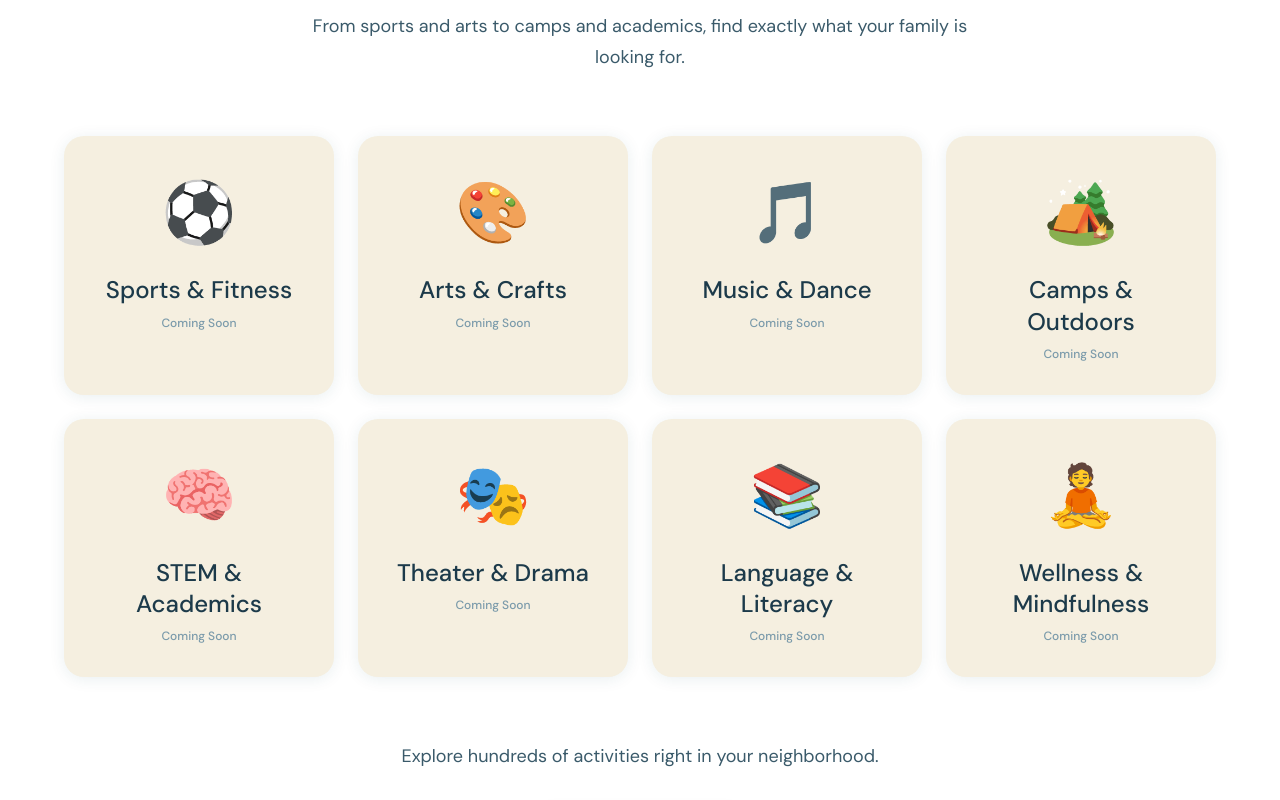
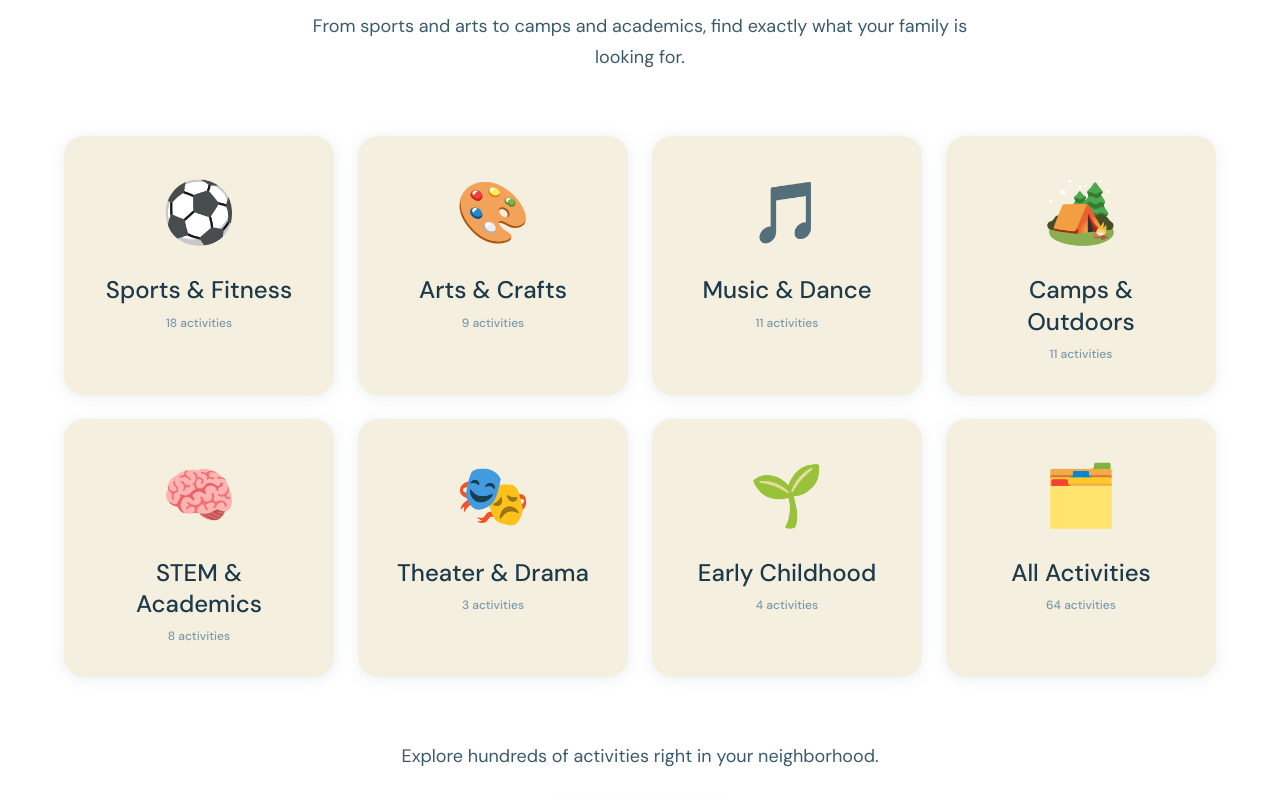
Before and after one commit to thelittlesound/littlesound-landing, a Next.js app: page / in a window 1280 px wide. Shown: the part 3640-4440 px from the top of the page. Built offline with nearby package versions, Linux system fonts and the light colour scheme.

Commit message:
Categories: live counts from activities.json, link to /discover

```diff
--- a/app/components/Categories.tsx
+++ b/app/components/Categories.tsx
@@ -1,13 +1,21 @@
+import activities from '../data/activities.json';
+import Link from 'next/link';
+
 export default function Categories() {
+  const counts = activities.reduce((acc: Record<string, number>, a: { category: string }) => {
+    acc[a.category] = (acc[a.category] || 0) + 1;
+    return acc;
+  }, {});
+
   const categories = [
-    { emoji: '⚽', name: 'Sports & Fitness', count: 'Coming Soon' },
-    { emoji: '🎨', name: 'Arts & Crafts', count: 'Coming Soon' },
-    { emoji: '🎵', name: 'Music & Dance', count: 'Coming Soon' },
-    { emoji: '🏕️', name: 'Camps & Outdoors', count: 'Coming Soon' },
-    { emoji: '🧠', name: 'STEM & Academics', count: 'Coming Soon' },
-    { emoji: '🎭', name: 'Theater & Drama', count: 'Coming Soon' },
-    { emoji: '📚', name: 'Language & Literacy', count: 'Coming Soon' },
-    { emoji: '🧘', name: 'Wellness & Mindfulness', count: 'Coming Soon' },
+    { emoji: '⚽', name: 'Sports & Fitness', count: (counts['Sports'] || 0) + (counts['Martial Arts'] || 0) },
+    { emoji: '🎨', name: 'Arts & Crafts',    count: counts['Arts'] || 0 },
+    { emoji: '🎵', name: 'Music & Dance',    count: (counts['Music'] || 0) + (counts['Dance'] || 0) },
+    { emoji: '🏕️', name: 'Camps & Outdoors', count: (counts['Camps'] || 0) + (counts['Outdoor'] || 0) },
+    { emoji: '🧠', name: 'STEM & Academics', count: (counts['STEM'] || 0) + (counts['Academic'] || 0) },
+    { emoji: '🎭', name: 'Theater & Drama',  count: counts['Theater'] || 0 },
+    { emoji: '🌱', name: 'Early Childhood',  count: counts['Early Childhood'] || 0 },
+    { emoji: '🗂️', name: 'All Activities',   count: activities.length },
   ];
 
   return (
@@ -25,16 +33,17 @@ export default function Categories() {
 
         <div className="grid grid-cols-2 md:grid-cols-4 gap-6">
           {categories.map((cat, index) => (
-            <div
+            <Link
               key={index}
-              className="card text-center hover:bg-cream-300 transition-colors duration-base cursor-pointer group"
+              href="/discover"
+              className="card text-center hover:bg-cream-300 transition-colors duration-base cursor-pointer group no-underline"
             >
               <div className="text-5xl mb-4 group-hover:scale-110 transition-transform duration-base">
                 {cat.emoji}
               </div>
               <h3 className="text-heading-sm mb-2">{cat.name}</h3>
-              <p className="text-xs text-text-muted font-medium">{cat.count}</p>
-            </div>
+              <p className="text-xs text-text-muted font-medium">{cat.count} activities</p>
+            </Link>
           ))}
         </div>
 
@@ -42,9 +51,9 @@ export default function Categories() {
           <p className="text-body-lg text-text-mid mb-8">
             Explore hundreds of activities right in your neighborhood.
           </p>
-          <button className="btn btn-primary">
+          <Link href="/discover" className="btn btn-primary">
             Browse All Activities
-          </button>
+          </Link>
         </div>
       </div>
     </section>
```
